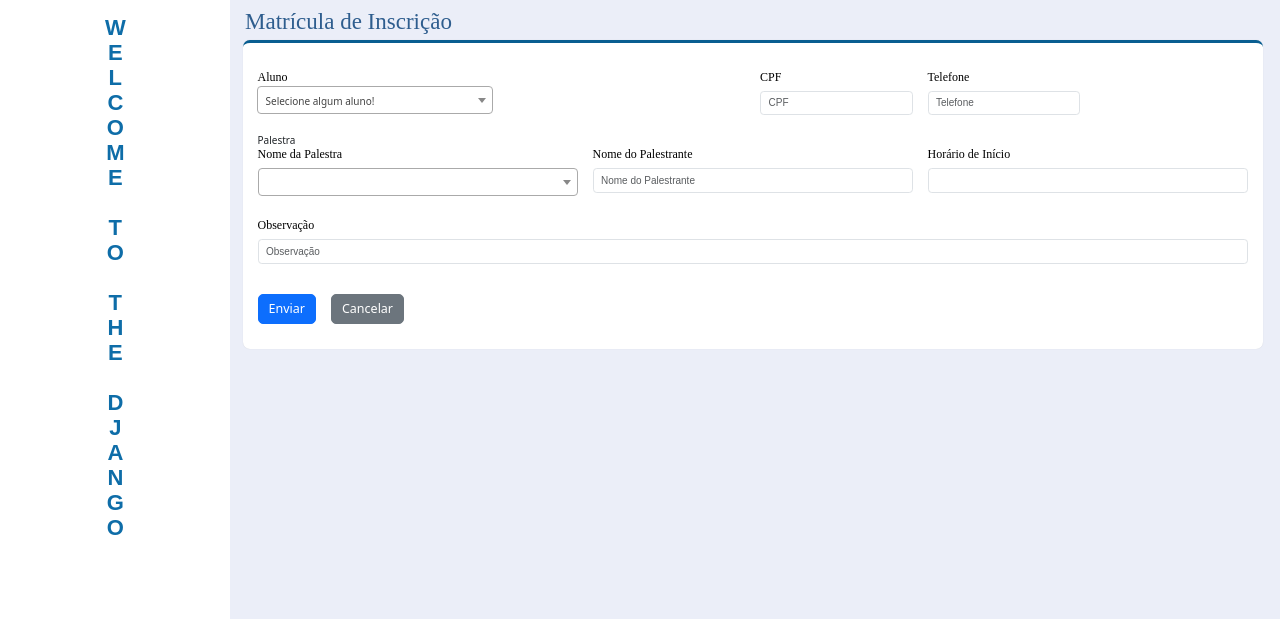
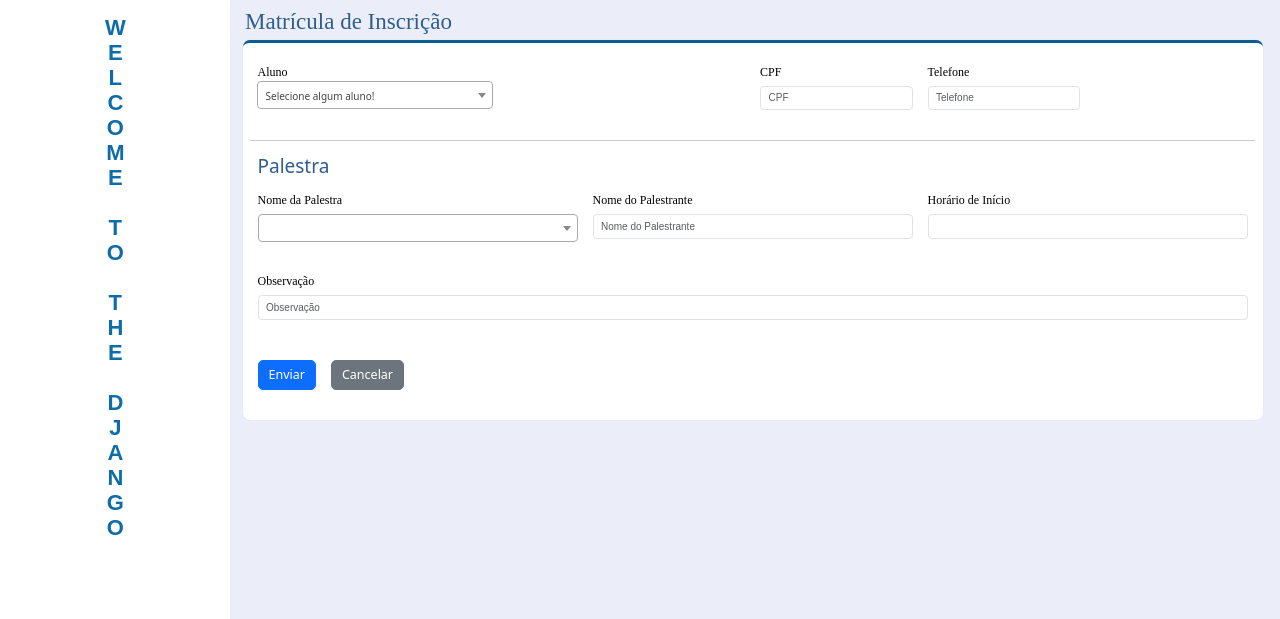
Before and after one commit to AlissonSH/wttd_fenix, a Django app: page /matricula/create/ in a window 1280 px wide. Shown: the part 100-719 px from the top of the page. Run offline with Django 4.2, Linux system fonts and the light colour scheme; data that the repository does not hold is empty; parts of the project's set-up code (start-up, migrations or seed data) failed here and were passed over; some libraries are stand-ins or nearby versions.

Commit message:
Update: Ajuste no layout do formulario de criacao da matricula de inscricao

```diff
--- a/eventex/core/static/css/main.css
+++ b/eventex/core/static/css/main.css
@@ -456,7 +456,7 @@ html, body {
 }
 
 .ibox-body {
-    padding: 25px 15px 25px 15px;
+    padding: 20px 15px 20px 15px;
 }
 
 .accent-primary {
@@ -528,4 +528,19 @@ html, body {
     -moz-osx-font-smoothing: grayscale;
 }
 
+.row {
+    margin-bottom: 10px;
+}
+
+.row .ibox-head {
+    border-top: 1px solid #ccc;
+}
+
+.row .ibox-head .ibox-title {
+    margin-bottom: 20px;
+    margin-top: 20px;
+    font-size: 19px;
+    font-weight: 500;
+    color: #2e5d8e;;
+}
 /* Fim Customização */
```
